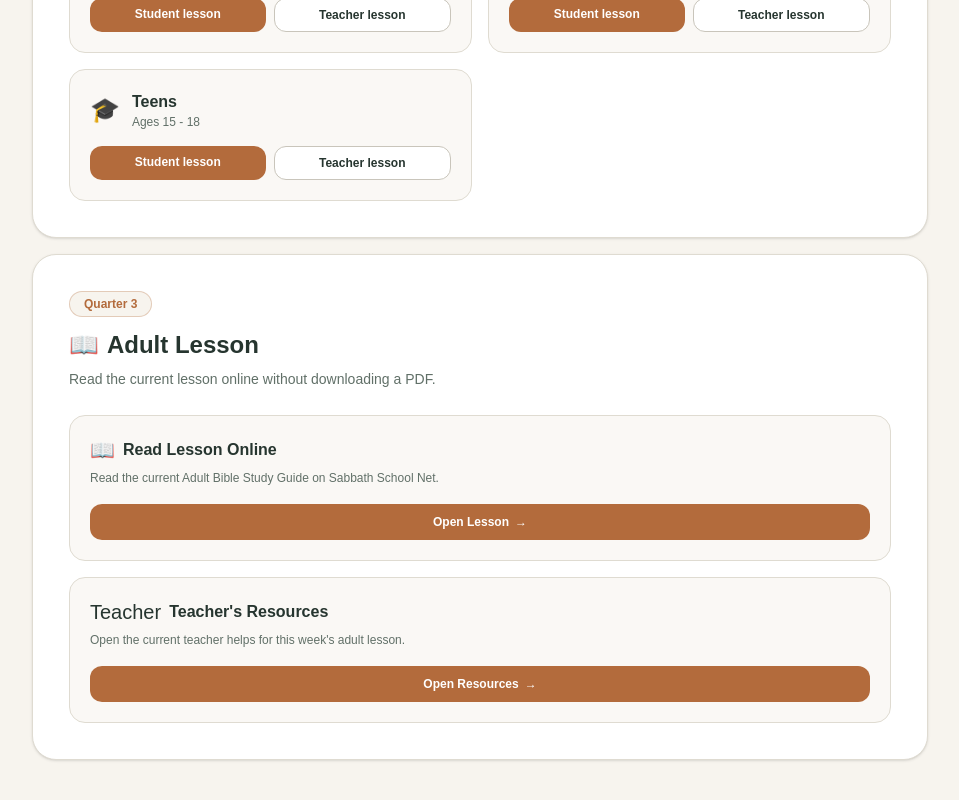
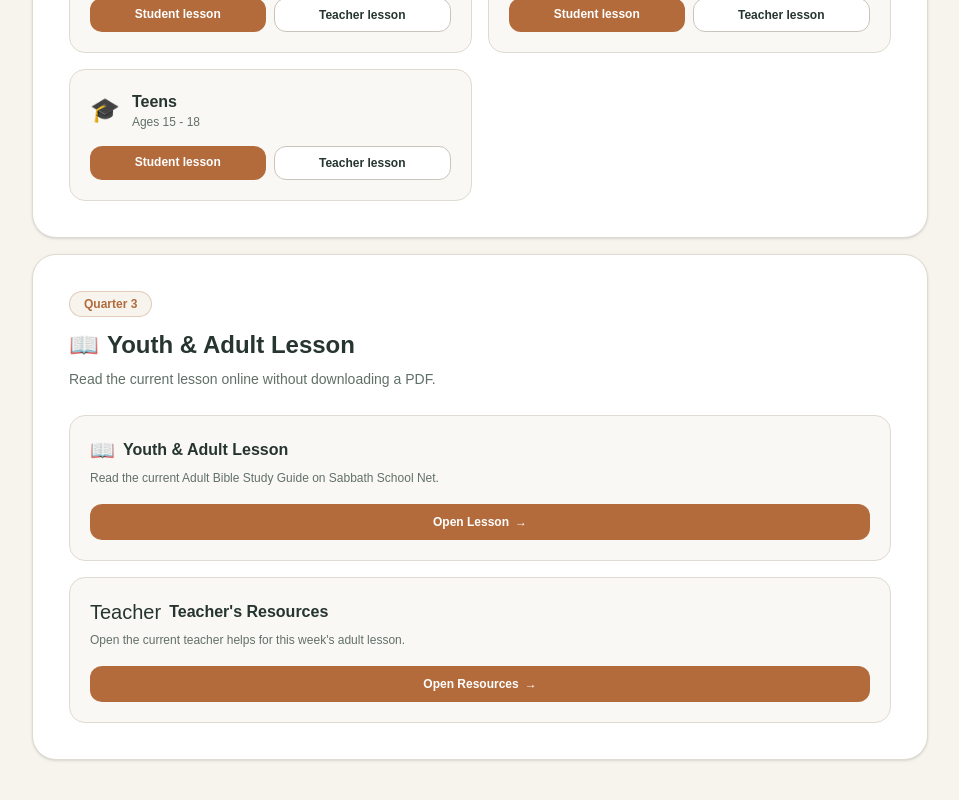
Before and after one commit to MwendaCipi/lomalinda, a Next.js app in the folder frontend/: page /share/sabbath-school in a window 1280 px wide. Shown: the part 869-1669 px from the top of the page, without its empty margins (160-1119 px from the left). Built offline with nearby package versions, Linux system fonts and the light colour scheme; no server answers.

Commit message:
Rename adult lesson label

```diff
--- a/frontend/src/app/share/sabbath-school/page.tsx
+++ b/frontend/src/app/share/sabbath-school/page.tsx
@@ -7,7 +7,7 @@ const API_URL = process.env.NEXT_PUBLIC_API_URL ?? "http://localhost:8000";
 
 const adultLessonLinks = [
   {
-    title: "Read Lesson Online",
+    title: "Youth & Adult Lesson",
     text: "Read the current Adult Bible Study Guide on Sabbath School Net.",
     href: `${API_URL}/api/members/lesson-reading/adult/`,
     icon: "📖",
@@ -94,7 +94,7 @@ export default function SabbathSchoolPage() {
         </div>
 
         <div className="mt-6 grid gap-4 lg:grid-cols-2">
-          {/* Section 3: Adult Lesson */}
+          {/* Section 3: Youth & Adult Lesson */}
           <section className="order-4 rounded-3xl border border-[#dfdbd1] bg-white p-7 shadow-sm sm:p-9 lg:col-span-2">
             <div className="flex items-center gap-3">
               <span className="rounded-full bg-[#f7f4ee] border border-[#b36b3c]/30 px-3.5 py-1 text-xs font-semibold text-[#b36b3c]">
@@ -102,7 +102,7 @@ export default function SabbathSchoolPage() {
               </span>
             </div>
             <h2 className="mt-3 text-2xl font-semibold text-[#26352f] flex items-center gap-2">
-              <span>📖</span> Adult Lesson
+              <span>📖</span> Youth &amp; Adult Lesson
             </h2>
             <p className="mt-1.5 text-sm leading-6 text-[#617068]">
               Read the current lesson online without downloading a PDF.
```
